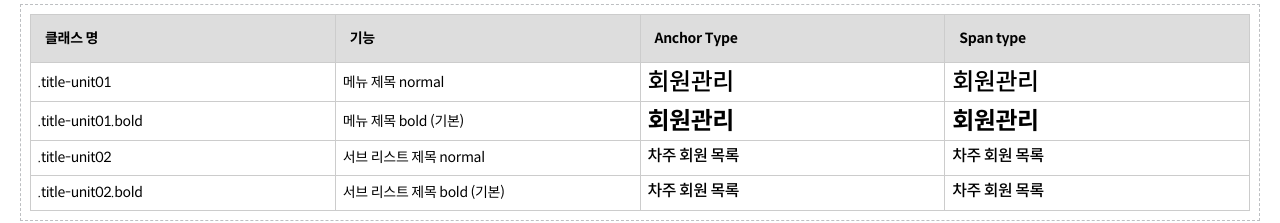
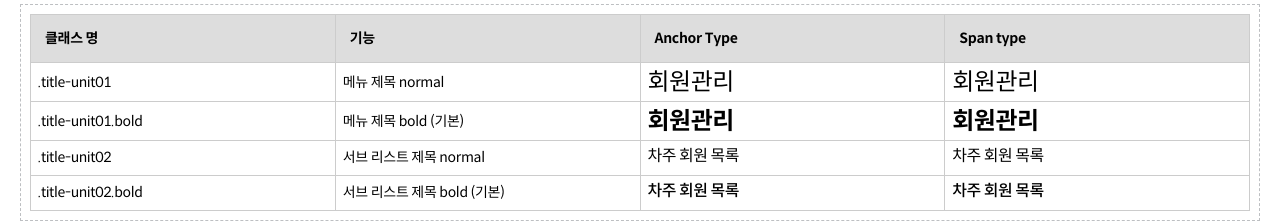
Before and after one commit to Dongkyou/dpub, a plain HTML site: page guide_01.html in a window 1280 px wide. Shown: the part 447-670 px from the top of the page. Drawn offline with Linux system fonts and the light colour scheme.

Commit message:
Update style.css
title-unit font-weight

```diff
--- a/css/style.css
+++ b/css/style.css
@@ -216,11 +216,11 @@ transition:all 0.5s ease-in;}
 
 /* ---- title-unit01 ---- */
 .title-unit01{}
-.title-unit01 .tit{font-weight:500;font-size:24px;line-height:100%;color:#000;letter-spacing:-.5px;}
+.title-unit01 .tit{font-weight:400;font-size:24px;line-height:100%;color:#000;letter-spacing:-.5px;}
 
 /* ---- title-unit02 ---- */
 .title-unit02{}
-.title-unit02 .tit{font-weight:500;font-size:16px;line-height:100%;color:#000;letter-spacing:-.5px;}
+.title-unit02 .tit{font-weight:400;font-size:16px;line-height:100%;color:#000;letter-spacing:-.5px;}
 
 
 /* =============== ####ico-unit ======================== */
```
